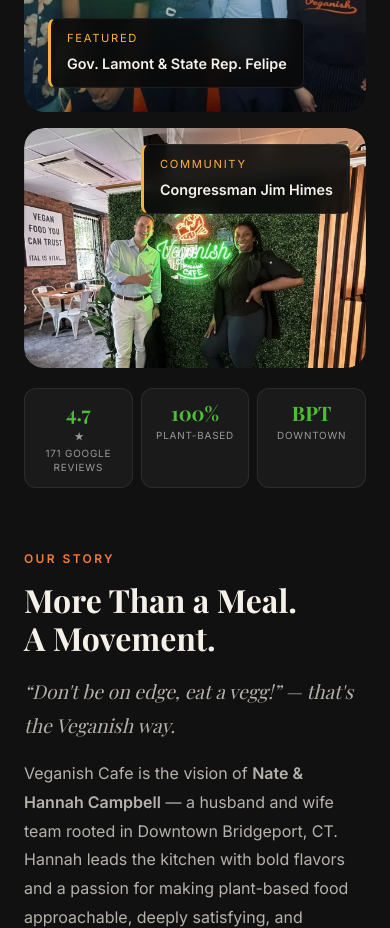
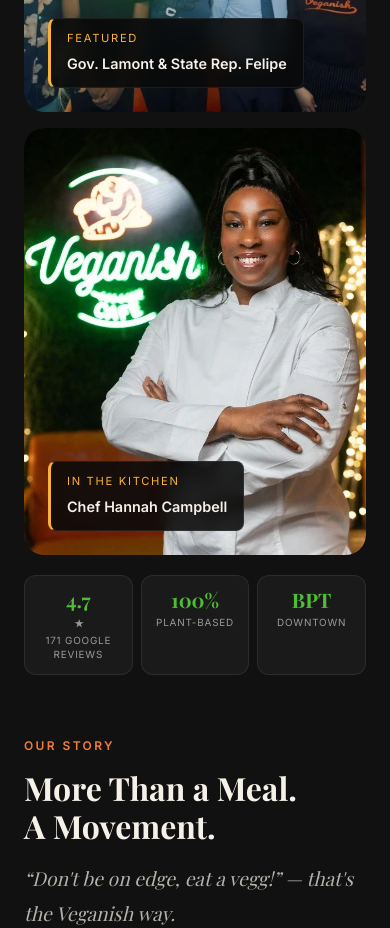
Before and after one commit to Moonwalker5823/Veganish, a website built with Vite: page index.html in a window 390 px wide. Shown: the part 1300-2228 px from the top of the page. Built offline with nearby package versions, Linux system fonts and the light colour scheme; some packages are replaced by stand-ins of ours; a web font is replaced by a local one.

Commit message:
Headline with Nate's chef shots, desktop hero and Our Story
Two photos arrived, both converted to webp: chef-hannah-wide (616x411) and
chef-hannah (616x770).

The wide one leads the hero rotation, so she's what you land on and the food
still follows. It's the landscape of the two for a reason - cover-cropping the
portrait into a wide hero shows the middle band, which at 1920 is y241-529 of
770, i.e. her chin. Focal point is 70% rather than centre: a phone crops this
landscape horizontally and centred showed x213-394 while her face is x320-480,
so half of it was gone. Past ~1300 the width drives the scale and the 70% has no
slack to act on.

Below 1024 the slide is dropped. The hero is taller than it is wide there, so
the shot fills the full height and her face lands behind the headline and the
nav pills - she reads as a white blur. That's a new data-min-width on the slide,
honoured in slideshow.js; dropping rather than hiding keeps the dots honest,
since they're generated from the slide list, and spares phones the download.
Verified 320-1920: 4 slides and 4 dots below, 5 and 5 above, no mismatch.

Those widths get her through Our Story instead, where the portrait now sits
uncropped. That frame was a fixed 240px landscape slot tuned for the near-square
Himes photo, and a 4:5 portrait sliced into a band with the badge pinned top
right, square on her face. It sizes to the photo now, centred on a backing, with
the badge back to the shared bottom-left. The Himes shot already has its own
highlights card, as does the Lamont one above it - both frames here were
duplicates, and this one no longer is.

One regression caught on the way: width:auto reserved nothing before the lazy
image loaded and the frame jumped 460px on arrival. A stated width lets the
browser take the ratio off the img's own attributes and hold the space. Shift is
0 at every width now.

Contrast measured rather than eyeballed, since she wears white: the headline is
large text, so AA wants 3:1, and the overlay holds it at a median of 13-14:1
with 0% of the title area under 3:1 at 768 and 1440, 1.7% at 375. Legibility was
never the problem - composition was.

```diff
--- a/index.html
+++ b/index.html
@@ -137,8 +137,18 @@
 
       <div class="hero-slides" id="heroSlides" aria-hidden="true">
         <!-- Slides are background-position:center, so portrait crops lose their subject.
-             Keep these square or landscape. -->
-        <div class="hero-slide active" style="background-image:url('assets/images/food-1.webp')"></div>
+             Keep these square or landscape. The chef shot is the landscape of the
+             two Nate sent for exactly this reason: the portrait crops to her chin
+             at 1920, where this one keeps her whole. It leads, then the food
+             follows - she's what you land on without losing the plates from the
+             first screen.
+             70% rather than centre: a phone crops this landscape horizontally,
+             and centred it showed x213-394 of 616 while her face is x320-480 -
+             half of it gone. Above ~1300 the width drives the scale, so there's
+             no horizontal slack and the 70% does nothing.
+             data-min-width drops the slide below 1024 - see slideshow.js. -->
+        <div class="hero-slide active" data-min-width="1024" style="background-image:url('assets/images/brand/chef-hannah-wide.webp');background-position:70% center"></div>
+        <div class="hero-slide" style="background-image:url('assets/images/food-1.webp')"></div>
         <div class="hero-slide" style="background-image:url('assets/images/governor-visit.webp')"></div>
         <div class="hero-slide" style="background-image:url('assets/images/catering/festival-catering-setup.webp')"></div>
         <div class="hero-slide" style="background-image:url('assets/images/food-2.webp')"></div>
@@ -215,11 +225,14 @@
                 <strong>Gov. Lamont &amp; State Rep. Felipe</strong>
               </figcaption>
             </figure>
+            <!-- Hannah's portrait rather than the Himes photo, which already
+                 carries its own highlights card - as does the Lamont shot above.
+                 Both frames here were duplicates; this one no longer is. -->
             <figure class="about-img-frame about-img-frame--secondary">
-              <img src="assets/images/congressman-himes.webp" alt="Congressman Jim Himes with Chef Hannah at Veganish Cafe" class="about-img" width="1160" height="1157" loading="lazy" decoding="async" />
+              <img src="assets/images/brand/chef-hannah.webp" alt="Chef Hannah Campbell in her chef's whites in front of the Veganish Cafe neon sign" class="about-img" width="616" height="770" loading="lazy" decoding="async" />
               <figcaption class="about-img-badge">
-                <span>Community</span>
-                <strong>Congressman Jim Himes</strong>
+                <span>In the kitchen</span>
+                <strong>Chef Hannah Campbell</strong>
               </figcaption>
             </figure>
             <div class="about-stat-row">
--- a/src/features/slideshow.js
+++ b/src/features/slideshow.js
@@ -3,7 +3,20 @@
 import { $, $$, reduceMotion } from '../lib/dom.js';
 
 export function initSlideshow() {
-  const slides = $$('.hero-slide');
+  // A slide can declare the width it needs. The chef portrait is the reason:
+  // below 1024 the hero is taller than it is wide, so the shot fills the full
+  // height and her face lands behind the headline and the nav pills - she reads
+  // as a white blur rather than a portrait. Our Story carries her properly on
+  // those widths instead. Dropping rather than hiding keeps the dots honest
+  // (they're generated from this list) and spares phones the download.
+  // Evaluated once, like every other breakpoint here; a resize past it won't
+  // bring the slide back until reload.
+  const slides = $$('.hero-slide').filter((slide) => {
+    const min = Number(slide.dataset.minWidth);
+    if (!min || window.innerWidth >= min) return true;
+    slide.parentNode.removeChild(slide);
+    return false;
+  });
   const dotsEl = $('.hero-slide-dots');
   const hero = $('.hero');
   if (slides.length < 2) return;
--- a/src/styles/sections/about.css
+++ b/src/styles/sections/about.css
@@ -22,16 +22,30 @@
   object-position: center 68%;
   border-radius: var(--radius-lg);
 }
-.about-img-frame--secondary { margin-top: 16px; }
+/* The secondary frame used to be a fixed 240px landscape slot, cover-cropped -
+   tuned for the near-square Himes photo that was here. Hannah's portrait is 4:5
+   and a 240px band sliced it, so this frame sizes to the photo instead: natural
+   aspect, capped height, centred on a backing that fills the width it doesn't
+   use. Nothing is cropped. Swap in another landscape image and it still works -
+   max-width keeps it inside the column.
+   The badge goes back to the shared bottom-left: pinned top-right it landed
+   squarely on her face. */
+.about-img-frame--secondary {
+  margin-top: 16px;
+  background: var(--dark2);
+  display: flex;
+  justify-content: center;
+}
 .about-img-frame--secondary .about-img {
-  height: 240px;
-  object-position: center 20%;
-}
-.about-img-frame--secondary .about-img-badge {
-  bottom: auto;
-  top: 16px;
-  left: auto;
-  right: 16px;
+  /* width:auto here reserved nothing before the lazy image loaded and the frame
+     jumped 460px on arrival. A stated width lets the browser take the ratio from
+     the img's own width/height attributes and hold the space, which is the whole
+     point of carrying them. max-width sets how large the photo sits on the
+     backing; height follows from the ratio, so nothing is cropped or letterboxed
+     whatever shape the next image is. */
+  width: 100%;
+  max-width: 368px;
+  height: auto;
 }
 .about-img-badge {
   position: absolute;
```
Also changed, not shown: assets/images/brand/chef-hannah-wide.webp (added), assets/images/brand/chef-hannah.webp (added), src/styles/sections/hero.css (line endings or trailing spaces).
